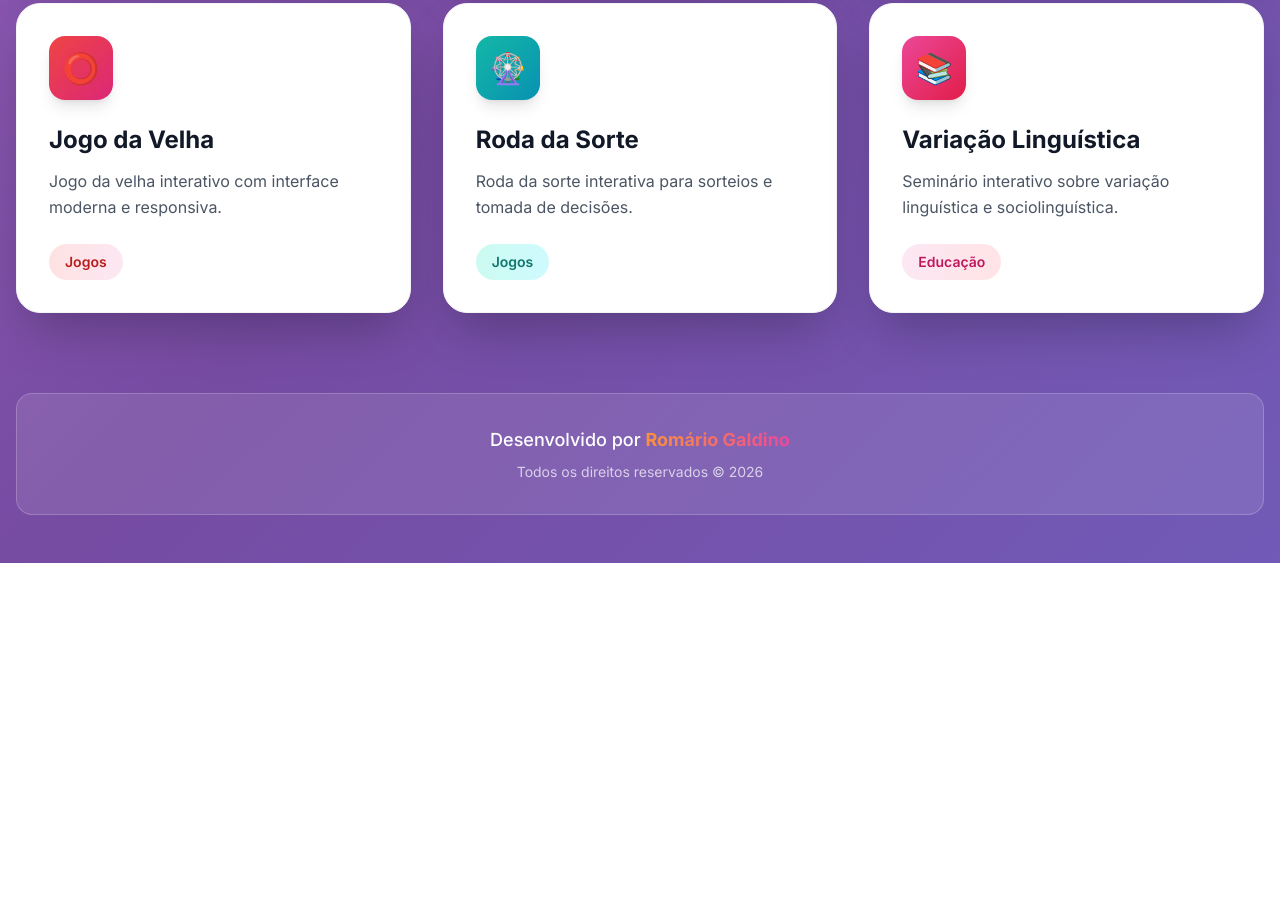
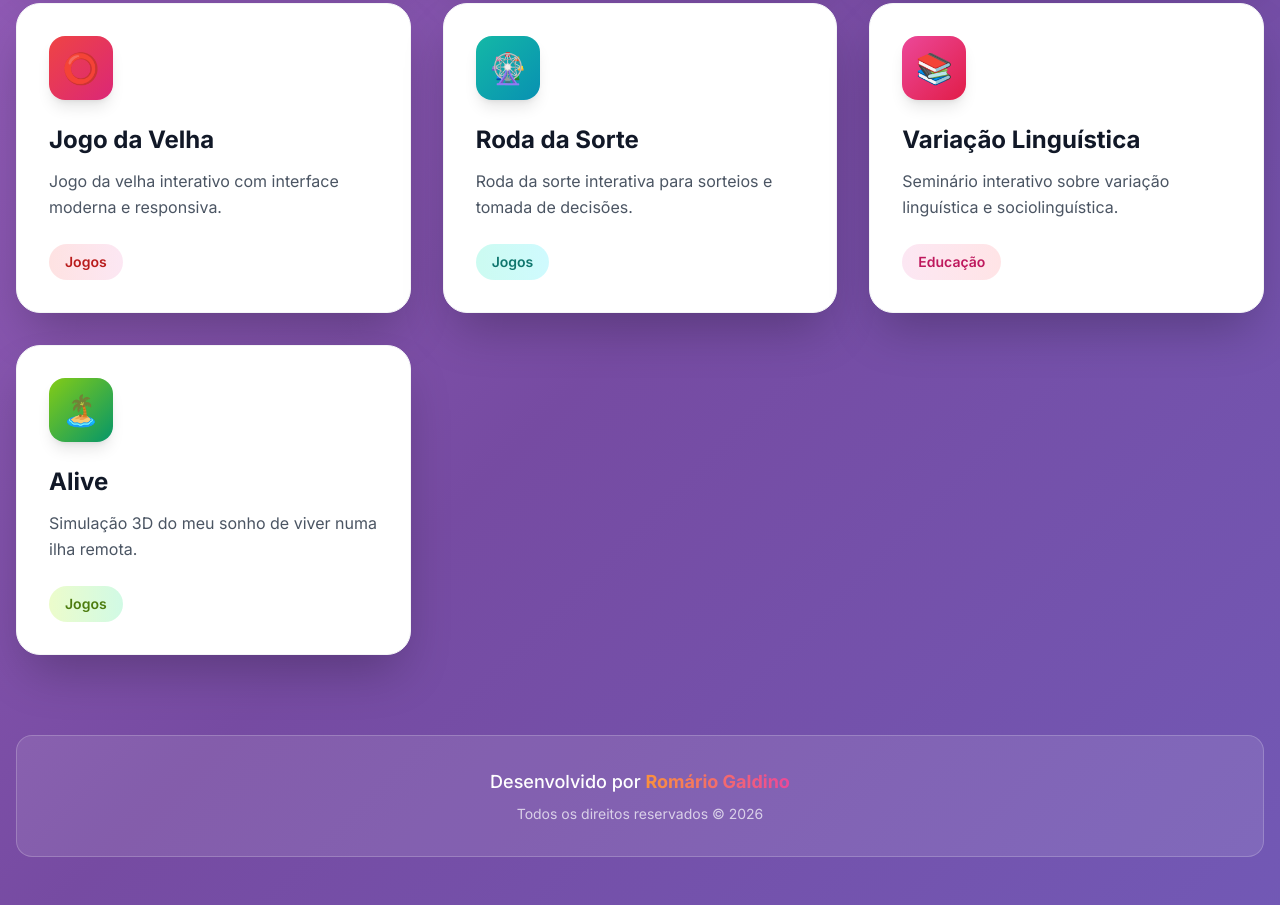
Before and after one commit to RomarioSG1998/apresentacao_pedagogia, a website: page index.html in a window 1280 px wide. Shown: the part 1301-2206 px from the top of the page. Before the commit the page ends 1864 px from the top, so only its background shows below. Drawn offline with nearby package versions, Linux system fonts and the light colour scheme.

Commit message:
feat: adiciona app Alive na colecao de apps

```diff
--- a/index.html
+++ b/index.html
@@ -346,6 +346,20 @@
                     class="category-badge inline-block bg-gradient-to-r from-pink-100 to-rose-100 text-pink-700 px-4 py-2 rounded-full text-sm font-semibold">Educação</span>
             </a>
 
+            <!-- Alive -->
+            <a href="https://romariosg1998.github.io/Alive/" target="_blank" rel="noopener noreferrer"
+                data-category="Jogos"
+                class="project-card fade-in bg-white rounded-3xl p-8 shadow-2xl border border-gray-100 hover:border-lime-400">
+                <div
+                    class="w-16 h-16 bg-gradient-to-br from-lime-500 to-emerald-600 rounded-2xl flex items-center justify-center text-white font-bold text-3xl mb-6 shadow-lg">
+                    🏝️
+                </div>
+                <h3 class="text-2xl font-bold text-gray-900 mb-3">Alive</h3>
+                <p class="text-gray-600 mb-6 leading-relaxed">Simulação 3D do meu sonho de viver numa ilha remota.</p>
+                <span
+                    class="category-badge inline-block bg-gradient-to-r from-lime-100 to-emerald-100 text-lime-700 px-4 py-2 rounded-full text-sm font-semibold">Jogos</span>
+            </a>
+
         </div>
 
         <!-- Footer -->
```
Also changed, not shown: README.md.
